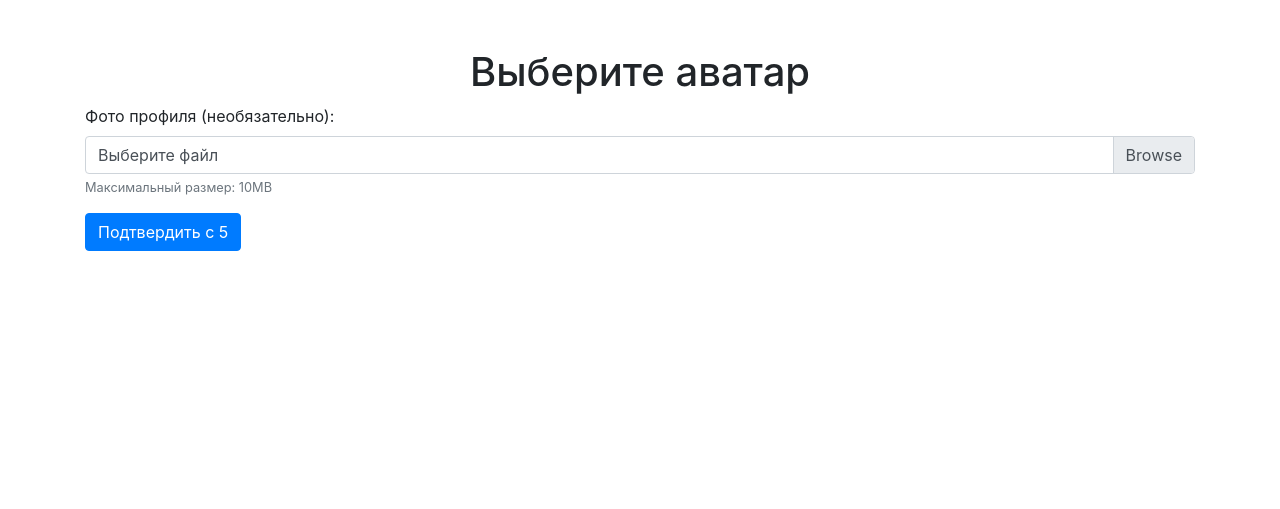
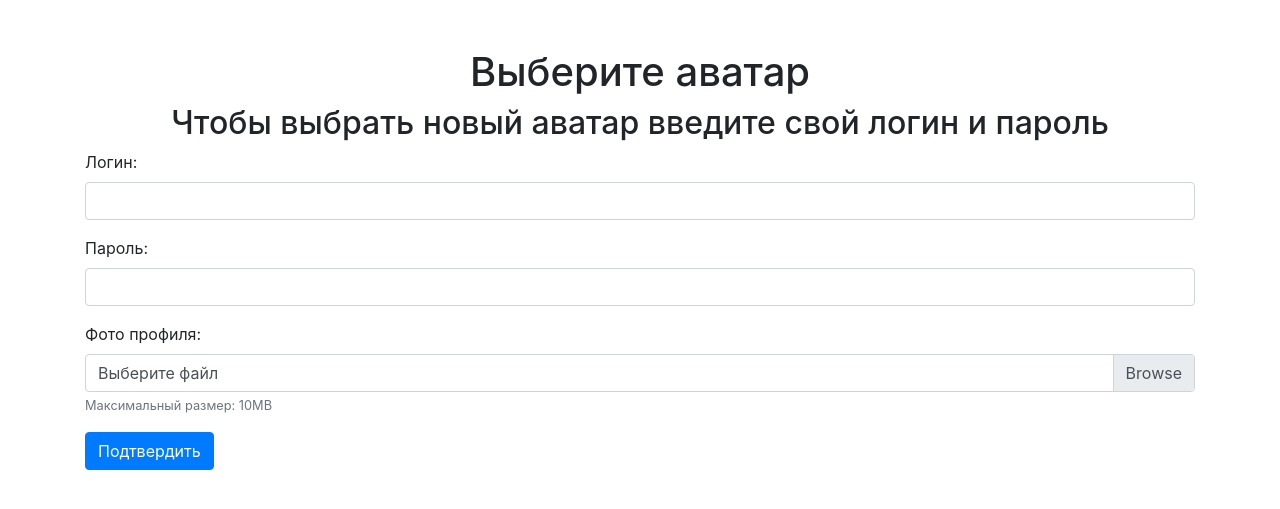
Before and after one commit to Mikhail716662/Project_WEB_Naumov_Anchutin, a Flask app: template templates/add_avatar.html in a window 1280 px wide. Shown: the top 509 px of the page. Run offline with Flask 3, Linux system fonts and the light colour scheme; the template is opened without the code that fills it, so the values that code supplies are empty; some libraries are stand-ins or nearby versions.

Commit message:
avatars update, добавил возможность добавлять и удалять аватар прямо из странички профиля

```diff
--- a/main.py
+++ b/main.py
@@ -18,16 +18,47 @@ def index():
     return render_template('index.html', products=products, users=users)
 
 
-@app.route('/add_avatar')
+@app.route('/add_avatar', methods=['GET', 'POST'])
 def add_avatar():
-    pass
+    if request.method == 'POST':
+        username = request.form['username']
+        password = request.form['password']
+        file = request.files['avatar']
+        users = load_data('db/users.json')
+        if username in users and encrypt_password(users[username]['password'], XOR_KEY) == password:
+            filepath = os.path.join(UPLOAD_FOLDER, f'{username}_avatar.{file.filename.split(".", 1)[1]}')
+            avatar = f'users_avatars/{username}_avatar.{file.filename.split(".", 1)[1]}'
+            users = load_data('db/users.json')
+            users[username]['avatar'] = avatar
+            session['user'] = {
+                "username": username,
+                "phone": users[username]['phone'],
+                "role": users[username]['role'],
+                "avatar": avatar
+            }
+            save_data('db/users.json', users)
+            file.save(filepath)
+            return "Аватар успешно изменен!"
+
+        return "Неверный логин или пароль!"
+
+    return render_template('add_avatar.html')
+
+
+
 
 @app.route('/delete_avatar', methods=['POST'])
 def delete_avatar():
-    current_username = request.form['name']
-    print(current_username)
+    username = request.form['name']
     users = load_data('db/users.json')
-    users[current_username]['avatar'] = 'users_avatars/default/default.jpg'
+    os.remove(f"static/{users[username]['avatar']}")
+    users[username]['avatar'] = 'users_avatars/default/default.jpg'
+    session['user'] = {
+        "username": username,
+        "phone": users[username]['phone'],
+        "role": users[username]['role'],
+        "avatar": users[username]['avatar']
+    }
     save_data('db/users.json', users)
     return 'Аватар удален успешно'
 
--- a/templates/add_avatar.html
+++ b/templates/add_avatar.html
@@ -9,11 +9,20 @@
 <body>
 <div class="container mt-5">
     <h1 class="text-center">Выберите аватар</h1>
-    <form action="/register" method="POST" enctype="multipart/form-data" id="registrationForm">
+    <h2 class="text-center">Чтобы выбрать новый аватар введите свой логин и пароль</h2>
+    <form action="/add_avatar" method="POST" enctype="multipart/form-data" id="registrationForm">
         <div class="form-group">
-            <label for="avatar">Фото профиля (необязательно):</label>
+            <label for="username">Логин:</label>
+            <input type="text" class="form-control" id="username" name="username" required>
+        </div>
+        <div class="form-group">
+            <label for="password">Пароль:</label>
+            <input type="password" class="form-control" id="password" name="password" required>
+        </div>
+        <div class="form-group">
+            <label for="avatar">Фото профиля:</label>
             <div class="custom-file">
-                <input type="file" class="custom-file-input" id="avatar" name="avatar" accept="image/*">
+                <input type="file" class="custom-file-input" id="avatar" name="avatar" accept="image/*" required>
                 <label class="custom-file-label" for="avatar">Выберите файл</label>
             </div>
             <small class="form-text text-muted">
@@ -21,7 +30,7 @@
             </small>
             <div id="avatarError" class="invalid-feedback"></div>
         </div>
-        <button type="submit" class="btn btn-primary">Подтвердить с  5 </button>
+        <button type="submit" class="btn btn-primary">Подтвердить</button>
     </form>
 </div>
 
```
Also changed, not shown: db/users.json (+7 -1 lines), templates/profile.html (+4 -4 lines).
